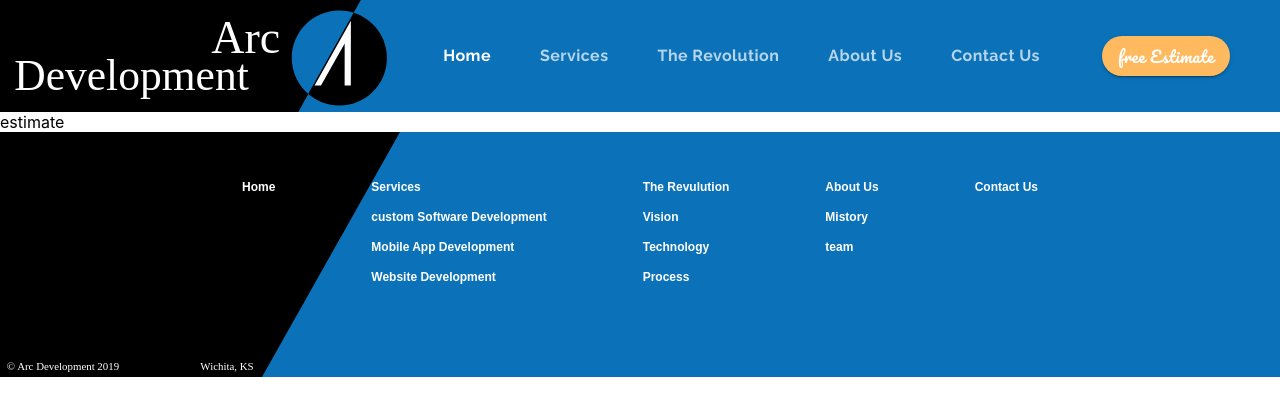
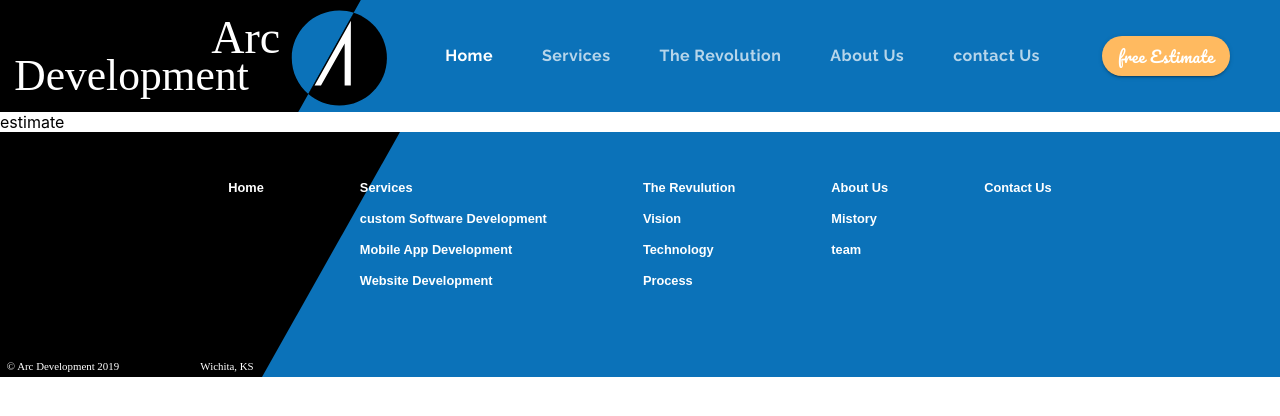
Before and after one commit to MuhamedAhmedFarid/ArckDevelopent, a React (Create React App) app: page /estimate in a window 1280 px wide. Shown: the top 416 px of the page. Built offline with nearby package versions, Linux system fonts and the light colour scheme.

Commit message:
fixing some errors

```diff
--- a/src/App.js
+++ b/src/App.js
@@ -1,17 +1,29 @@
-// import Header from "../ui/Header";
-import Header from './components/ui/Header'
+import { useState } from "react";
+import Header from "./components/ui/Header";
 
 import { BrowserRouter, Route, Routes } from "react-router-dom";
-import { ThemeProvider } from '@material-ui/core';
-import theme from './components/ui/Theme'
-import Footer from './components/ui/Footer';
- function App() {
+import { ThemeProvider } from "@material-ui/core";
+import theme from "./components/ui/Theme";
+import Footer from "./components/ui/Footer";
+
+function App() {
+  const [value, setValue] = useState(0);
+  const [selcted, setSelcted] = useState(0);
   return (
     <ThemeProvider theme={theme}>
       <BrowserRouter>
-      <Header />
+        <Header
+          value={value}
+          setValue={setValue}
+          selcted={selcted}
+          setSelcted={setSelcted}
+        />
         <Routes>
-          <Route exact path="/" element={<div style={{height: '1000px'}}>Home</div>} />
+          <Route
+            exact
+            path="/"
+            element={<div style={{ height: "1000px" }}>Home</div>}
+          />
           <Route path="/service" element={<div>service</div>} />
           <Route path="/customesoftware" element={<div>customsogtware</div>} />
           <Route path="/mobileapps" element={<div>mobielaps</div>} />
@@ -21,7 +33,12 @@ import Footer from './components/ui/Footer';
           <Route path="/contact" element={<div>contact</div>} />
           <Route path="/estimate" element={<div>estimate</div>} />
         </Routes>
-        <Footer />
+        <Footer
+          value={value}
+          setValue={setValue}
+          selcted={selcted}
+          setSelcted={setSelcted}
+        />
       </BrowserRouter>
     </ThemeProvider>
   );
--- a/src/components/ui/Footer.js
+++ b/src/components/ui/Footer.js
@@ -1,64 +1,95 @@
 import React from "react";
 import { makeStyles } from "@material-ui/core";
-import footerAdornment from '../../assets/Footer Adornment.svg'
+import footerAdornment from "../../assets/Footer Adornment.svg";
 import Grid from "@material-ui/core/Grid";
 import { Link } from "react-router-dom";
 
-const useStyles = makeStyles(theme => ({
+const useStyles = makeStyles((theme) => ({
   footer: {
     zIndex: 1382,
     width: "100%",
     backgroundColor: theme.palette.common.arcBlue,
-    position: "relative"
+    position: "relative",
   },
   adornemnt: {
-    width: '25em',
-    verticalAlign: 'bottom', // u can use it on imgs where the img is on the place
+    width: "25em",
+    verticalAlign: "bottom", // u can use it on imgs where the img is on the place
     [theme.breakpoints.down("md")]: {
-      width: "21em"
+      width: "21em",
     },
     [theme.breakpoints.down("xs")]: {
-      width: "15em"
+      width: "15em",
     },
   },
   mainContainer: {
-    position: "absolute"
+    position: "absolute",
   },
   link: {
     color: "white",
     fontFamily: "Arial",
-    fontSize: "0.75rem",
+    fontSize: "0.8rem",
     fontWeight: "bold",
-    textDecoration: "none"
+    textDecoration: "none",
   },
   gridItem: {
-    margin: "3rem"
-  }
-}))
+    margin: "3rem",
+  },
+}));
 
-export default function Footer() {
-  const classes = useStyles()
-  return <footer className={classes.footer}>
+export default function Footer(props) {
+  const classes = useStyles();
+  return (
+    <footer className={classes.footer}>
       <Grid container className={classes.mainContainer} justify="center">
         <Grid item className={classes.gridItem}>
           <Grid container direction="column" spacing={2}>
-          <Grid item component={Link} to="/" className={classes.link} >
+            <Grid
+              item
+              component={Link}
+              onClick={() => props.setValue(0)}
+              to="/"
+              className={classes.link}
+            >
               Home
             </Grid>
           </Grid>
         </Grid>
         <Grid item className={classes.gridItem}>
           <Grid container direction="column" spacing={2}>
-          <Grid item component={Link} to="/services" className={classes.link}>
+            <Grid
+              item
+              component={Link}
+              onClick={() => {props.setValue(1); props.setSelcted(0)}}
+              to="/services"
+              className={classes.link}
+            >
               Services
             </Grid>
-          <Grid item component={Link} to="/customsoftware" className={classes.link}>
+            <Grid
+              item
+              component={Link}
+              onClick={() => {props.setValue(1); props.setSelcted(1)}}
+              to="/customsoftware"
+              className={classes.link}
+            >
               custom Software Development
             </Grid>
-          <Grid item component={Link} to="/mobilapps"  className={classes.link}>
+            <Grid
+              item
+              component={Link}
+              onClick={() => {props.setValue(1); props.setSelcted(2)}}
+              to="/mobilapps"
+              className={classes.link}
+            >
               Mobile App Development
             </Grid>
-          <Grid item component={Link} to="/websites"  className={classes.link}>
+            <Grid
+              item
+              component={Link}
+              onClick={() => {props.setValue(1); props.setSelcted(3)}}
+              to="/websites"
+              className={classes.link}
+            >
               Website Development
             </Grid>
           </Grid>
@@ -66,38 +97,61 @@ export default function Footer() {
 
         <Grid item className={classes.gridItem}>
           <Grid container direction="column" spacing={2}>
-          <Grid item component={Link} to="/revolution" className={classes.link}>
+            <Grid
+              item
+              component={Link}
+              onClick={() => props.setValue(2)}
+              to="/revolution"
+              className={classes.link}
+            >
               The Revulution
             </Grid>
-          <Grid item component={Link} to="/revolution" className={classes.link}>
+            <Grid
+              item
+              onClick={() => props.setValue(2)}
+              component={Link}
+              to="/revolution"
+              className={classes.link}
+            >
               Vision
             </Grid>
-          <Grid item component={Link} to="/revolution" className={classes.link}>
+            <Grid
+              item
+              component={Link}
+              onClick={() => props.setValue(2)}
+              to="/revolution"
+              className={classes.link}
+            >
               Technology
             </Grid>
-          <Grid item component={Link} to="/revolution" className={classes.link}>
+            <Grid
+              item
+              component={Link}
+              onClick={() => props.setValue(2)}
+              to="/revolution"
+              className={classes.link}
+            >
               Process
             </Grid>
           </Grid>
         </Grid>
 
-
         <Grid item className={classes.gridItem}>
           <Grid container direction="column" spacing={2}>
-          <Grid item component={Link} to="/about" className={classes.link}>
+            <Grid item component={Link} onClick={() => props.setValue(3)} to="/about" className={classes.link}>
               About Us
             </Grid>
-          <Grid item component={Link} to="/about" className={classes.link}>
+            <Grid item component={Link} onClick={() => props.setValue(3)} to="/about" className={classes.link}>
               Mistory
             </Grid>
-          <Grid item component={Link} to="/about" className={classes.link}>
+            <Grid item component={Link} onClick={() => props.setValue(3)} to="/about" className={classes.link}>
               team
             </Grid>
           </Grid>
         </Grid>
         <Grid item className={classes.gridItem}>
           <Grid container direction="column" spacing={2}>
-          <Grid item component={Link} to="/contact" className={classes.link}>
+            <Grid item component={Link} onClick={() => props.setValue(4)} to="/contact" className={classes.link}>
               Contact Us
             </Grid>
           </Grid>
@@ -105,6 +159,6 @@ export default function Footer() {
       </Grid>
 
       <img className={classes.adornemnt} src={footerAdornment} />
-
     </footer>
+  );
 }
--- a/src/components/ui/Header.js
+++ b/src/components/ui/Header.js
@@ -1,8 +1,8 @@
 import * as React from "react";
-import { useState } from "react";
+import { useState, useEffect } from "react";
 import { Toolbar, Tab, Menu, MenuItem, Tabs, AppBar } from "@material-ui/core";
-import Button from '@material-ui/core/Button';
-import { makeStyles } from '@material-ui/core/styles';
+import Button from "@material-ui/core/Button";
+import { makeStyles } from "@material-ui/core/styles";
 import useScrollTrigger from "@material-ui/core/useScrollTrigger";
 import logo from "../../assets/logo.svg";
 import { Link } from "react-router-dom";
@@ -14,8 +14,6 @@ import MenuIcon from "@material-ui/icons/Menu";
 import List from "@material-ui/core/List";
 import ListItem from "@material-ui/core/ListItem";
 import ListItemText from "@material-ui/core/ListItemText";
-
-
 
 function ElevationScroll(props) {
   const { children } = props;
@@ -35,20 +33,20 @@ const useStyles = makeStyles((theme) => ({
     ...theme.mixins.toolbar,
     marginBottom: "3em",
     [theme.breakpoints.down("md")]: {
-      marginBottom: "2em"
+      marginBottom: "2em",
     },
     [theme.breakpoints.down("xs")]: {
-      marginBottom: "1.25em"
-    }
+      marginBottom: "1.25em",
+    },
   },
   logo: {
     height: "7em",
     [theme.breakpoints.down("md")]: {
-      height: "6em"
+      height: "6em",
     },
     [theme.breakpoints.down("xs")]: {
-      height: "5em"
-    }
+      height: "5em",
+    },
   },
   tabContainer: {
     marginLeft: "auto",
@@ -63,7 +61,6 @@ const useStyles = makeStyles((theme) => ({
     borderRadius: "50px",
     marginLeft: "50px",
     marginRight: "50px",
-
   },
 
   activeTab: {
@@ -74,63 +71,102 @@ const useStyles = makeStyles((theme) => ({
   menu: {
     backgroundColor: theme.palette.common.arcBlue,
     color: "white",
-    borderRadius: 0
+    borderRadius: 0,
   },
   menuItem: {
     ...theme.typography.tab,
     opacity: 0.6,
     "&:hover": {
-      opacity: 1
-    }
+      opacity: 1,
+    },
   },
   drawerIcon: {
     height: "50px",
-    width: "50px"
+    width: "50px",
   },
   drawerIconContainer: {
     marginLeft: "auto",
 
     "&:hover": {
-      backgroundColor: "trasparent"
-    }
+      backgroundColor: "trasparent",
+    },
   },
   drawer: {
-    backgroundColor: theme.palette.common.arcBlue
+    backgroundColor: theme.palette.common.arcBlue,
   },
   drawerItem: {
     ...theme.typography.tab,
-    color: "white"
+    color: "white",
   },
   drawerItemEstmate: {
-    ...theme.typography.estimate
+    ...theme.typography.estimate,
   },
   appBar: {
     zIndex: theme.zIndex.modal + 0,
     [theme.breakpoints.down("md")]: {
-      zIndex: theme.zIndex.modal + 1
+      zIndex: theme.zIndex.modal + 1,
     },
   },
-
 }));
 
 function Header(props) {
   const classes = useStyles();
-  const theme = useTheme()
+  const theme = useTheme();
   const iOS = navigator.userAgent.match(/iPad|iPhone|iPod/);
-  const matches = useMediaQuery(theme.breakpoints.down("md"))
-  const [openDrawer, setOpenDrawer] = useState(false)
+  const matches = useMediaQuery(theme.breakpoints.down("md"));
+  const [openDrawer, setOpenDrawer] = useState(false);
   const [activeTab, setActiveTab] = useState(0);
   const [anchorEl, setAnchorEl] = useState(null);
   const [openMenu, setOpenMenu] = useState(false);
-  const [selcted, setSelcted] = useState(0)
-  const [value, setValue] = useState(0)
 
   const handleChange = (e, newValue) => {
-    setValue(newValue)
-  }
-  // useEffect(() => {
+    props.setValue(newValue);
+  };
+  const menuOptions = [
+    { name: "Services", link: "/services", activeTab: 1, selcted: 0 },
+    {
+      name: "custom Software Development",
+      link: "/customesoftware",
+      activeTab: 1,
+      selcted: 1,
+    },
+    {
+      name: "Mobile App Development ",
+      link: "/mobileapps",
+      activeTab: 1,
+      selcted: 2,
+    },
+    {
+      name: "Website Development",
+      link: "/websites",
+      activeTab: 1,
+      selcted: 3,
+    },
+  ];
+  const routes = [
+    { name: "Home", link: "/", activeTab: 0 },
+    { name: "Services ", link: "/Services", activeTab: 1, ariaOwns:anchorEl ? "simple-menue" : undefined, ariaPopup:anchorEl ? "true" : undefined, mouseOver: (event) => handleClick(event) },
+    { name: "The Revolution ", link: "/revolution", activeTab: 2 },
+    { name: "About Us", link: "/about", activeTab: 3 },
+    { name: "contact Us", link: "/contact", activeTab: 4 },
+  ];
+  useEffect(() => {
+    [...menuOptions, ...routes].forEach((route) => {
+      switch (window.location.pathname) {
+        case `${route.link}`:
+          if (props.value !== route.activeTab) {
+            props.setValue(route.activeTab);
+            if (route.selcted && route.selcted !== props.selcted) {
+              props.setSelcted(route.selcted);
+            }
+          }
+          break;
+        default:
+          break;
+      }
+    });
+  }, [props.value, menuOptions, props.selcted, routes, props]);
 
-  // },[])
   const handleClick = (e) => {
     setAnchorEl(e.currentTarget);
     setOpenMenu(true);
@@ -143,54 +179,23 @@ function Header(props) {
     setOpenMenu(false);
   };
   const handleMenuItemClick = (e, i) => {
-    setOpenMenu(false)
-    setAnchorEl(null)
-    setSelcted(i)
-  }
+    setOpenMenu(false);
+    setAnchorEl(null);
+    props.setSelcted(i);
+  };
 
-  const menuOptions = [{ name: "Services", link: "/services" }, { name: "custom Software Development ", link: "/customesoftware" }, { name: "Mobile App Development ", link: "/mobileapps" }, { name: "Website Development", link: "/websites" }, { name: "contact Us", link: "/con" }]
-  const tabsOptions = [{ name: "Home", link: "/" }, { name: "Services ", link: "/Services" }, { name: "The Revolution ", link: "/revolution" }, { name: "Website Development", link: "/websites" }, { name: "About Ua", link: "/about" }, { name: "contact Us", link: "/contact" }, { name: "free Estimate", link: "/estimate" }]
   const tabs = (
     <React.Fragment>
       <Tabs
-        value={activeTab}
+        value={props.value}
         indicatorColor="primary"
         className={classes.tabContainer}
-        onChange={handleTabChange}
+        onChange={handleChange}
       >
-        <Tab
-          label="Home"
-          component={Link}
-          to="/"
-          className={activeTab === 0 ? classes.tab : classes.tab}
-        />
-        <Tab
-          className={activeTab === 1 ? classes.tab : classes.tab}
-          component={Link}
-          to="/services"
-          label="Services"
-          aria-owns={anchorEl ? "simple-menue" : undefined}
-          aria-haspopup={anchorEl ? "true" : undefined}
-          onMouseOver={event => handleClick(event)}
-        />
-        <Tab
-          className={activeTab === 2 ? classes.tab : classes.tab}
-          component={Link}
-          to="/revolution"
-          label="The Revolution"
-        />
-        <Tab
-          className={activeTab === 3 ? classes.tab : classes.tab}
-          component={Link}
-          to="/about"
-          label="About Us"
-        />
-        <Tab
-          className={activeTab === 4 ? classes.tab : classes.tab}
-          component={Link}
-          to="/contact"
-          label="Contact Us"
-        />
+        {routes.map((route, index) => (
+          <Tab className={classes.tab} component={Link} to={route.link} label={route.name} aria-owns={route.ariaOwns} aria-haspopup={route.ariaPopup} onMouseOver={route.mouseOver}/>
+        ))}
+
       </Tabs>
       <Button variant="contained" className={classes.button}>
         free Estimate
@@ -205,34 +210,75 @@ function Header(props) {
         elevation={0}
       >
         {menuOptions.map((option, i) => (
-          <MenuItem key={option.name} className={{ root: classes.menuItem }} component={Link} onClick={(event) => { handleMenuItemClick(event, i); setActiveTab(1); handleClose() }} to={option.link} selcted={i === selcted} >
+          <MenuItem
+            key={option.name}
+            className={{ root: classes.menuItem }}
+            component={Link}
+            onClick={(event) => {
+              handleMenuItemClick(event, i);
+              props.setValue(1);
+              handleClose();
+            }}
+            to={option.link}
+            selcted={i === props.selcted && props.value}
+          >
             {option.name}
           </MenuItem>
         ))}
       </Menu>
     </React.Fragment>
-  )
+  );
 
   const drawer = (
     <React.Fragment>
-      <SwipeableDrawer classes={{ paper: classes.drawer }} disableBackdropTransition={!iOS} disableDiscovery={iOS} open={openDrawer} onClose={() => setOpenDrawer(false)} onOpen={() => setOpenDrawer(true)}>
+      <SwipeableDrawer
+        classes={{ paper: classes.drawer }}
+        disableBackdropTransition={!iOS}
+        disableDiscovery={iOS}
+        open={openDrawer}
+        onClose={() => setOpenDrawer(false)}
+        onOpen={() => setOpenDrawer(true)}
+      >
         <div className={classes.root} />
         <List disablePadding>
-          {tabsOptions.map((item, i) => (
+          {routes.map((route) => (
             <ListItem
-              key={item.name}
-              className={item.name === 'free Estimate' ? classes.drawerItemEstmate : ""}
-              onClick={() => setOpenDrawer(false)}
               divider
+              key={`${route}${route.activeTab}`}
               button
+
               component={Link}
-              to={item.link}
+              to={route.link}
+              selected={props.value === route.activeTab}
+              // classes={selcted: classes.drawerItemSelected}
+              onClick={() => {
+                setOpenDrawer(false);
+                props.setValue(route.activeTab)
+              }}
+
+
+
             >
-              <ListItemText disableTypography>
-                {item.name}
-              </ListItemText>
+              <ListItemText className={classes.drawerItem} disableTypography>{route.name}</ListItemText>
             </ListItem>
           ))}
+          <ListItem onClick={() => {
+            setOpenDrawer(false);
+            props.setValue(5);
+
+          }}
+            divider
+            button
+            component={Link}
+            classes={{
+              root:classes.drawerItemEstmate,
+              selected: classes.drawerItemSelcted
+            }}
+            to="/estimate"
+            selcted={props.value === 5}
+          >
+
+          </ListItem>
         </List>
       </SwipeableDrawer>
       <IconButton
@@ -243,7 +289,7 @@ function Header(props) {
         <MenuIcon className={classes.drawerIcon} />
       </IconButton>
     </React.Fragment>
-  )
+  );
   return (
     <React.Fragment>
       <ElevationScroll>
--- a/src/index.js
+++ b/src/index.js
@@ -1,8 +1,7 @@
 import React from 'react';
 import ReactDOM from 'react-dom/client';
 import './index.css';
-// import App from './components/App';
-// import App from './App'
+
 import App from './App'
 
 
```
Lines whose indentation alone changed are shown as unchanged.
